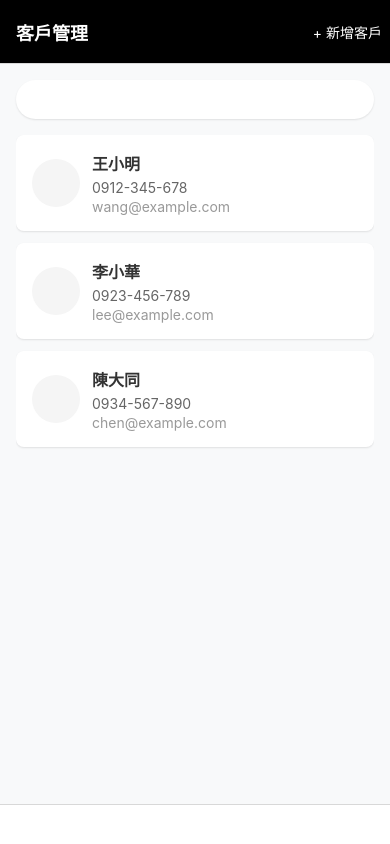
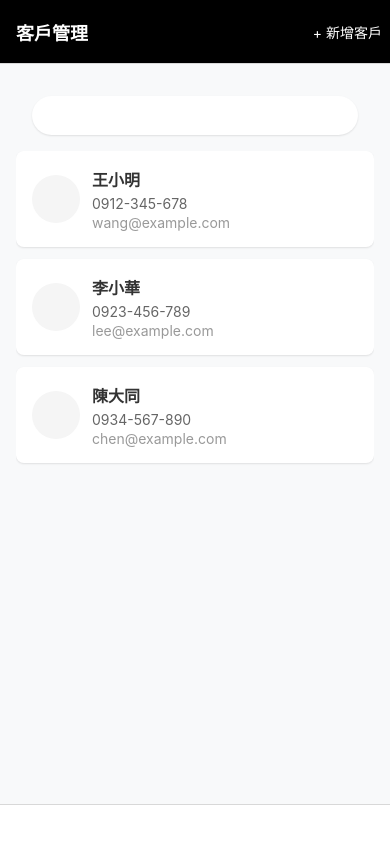
Before and after one commit to ShaunKoooo/Yoshinobu, a React Native app: screen /CustomerManagement in a window 390 px wide. Built offline with nearby package versions, Linux system fonts and the light colour scheme.

Commit message:
adjust MySearchBar margin

```diff
--- a/src/components/common/MySearchBar.tsx
+++ b/src/components/common/MySearchBar.tsx
@@ -41,6 +41,7 @@ const styles = StyleSheet.create({
 		shadowOpacity: 0.1,
 		shadowRadius: 2,
 		elevation: 2,
+		margin: 16,
 	},
 	searchInput: {
 		flex: 1,
```
